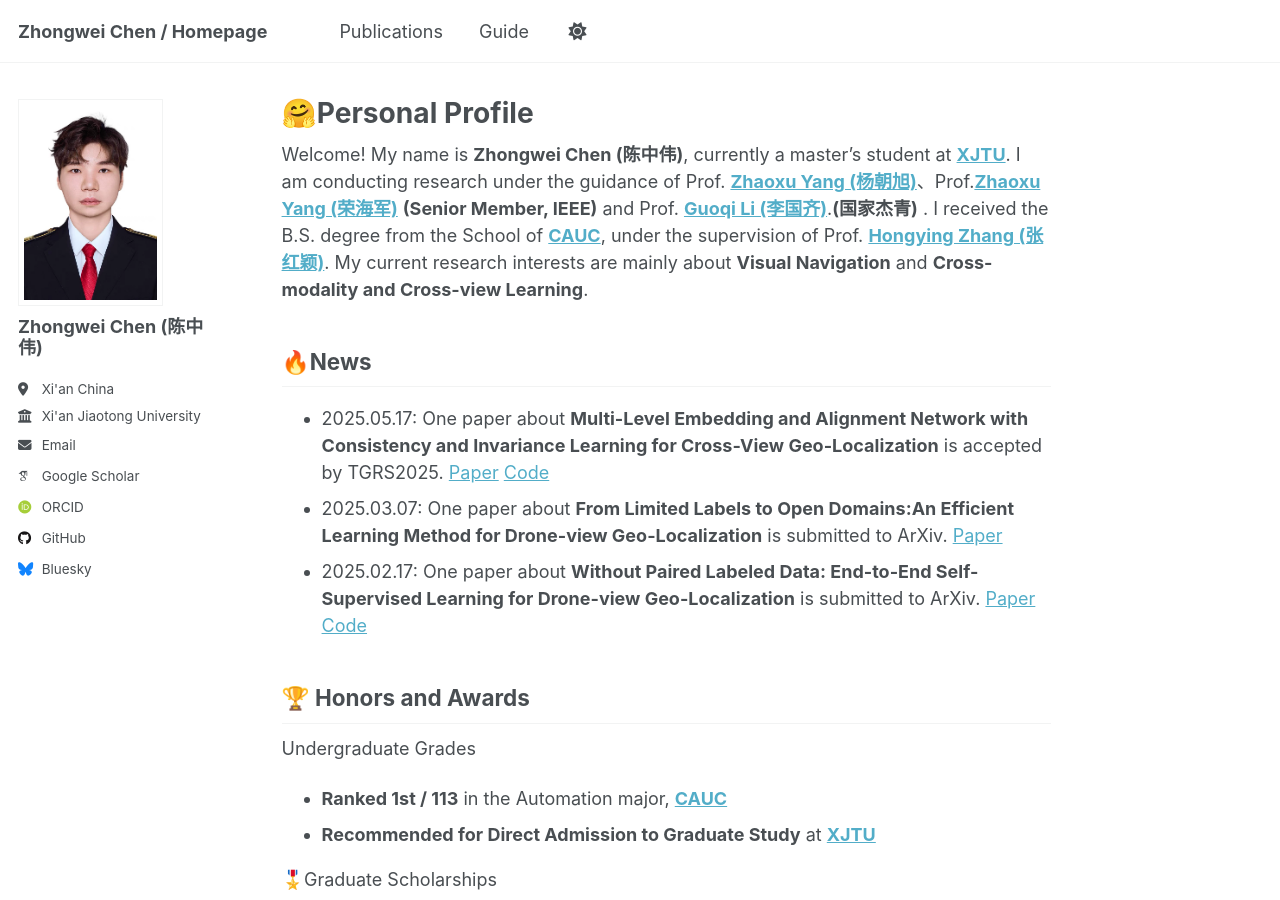
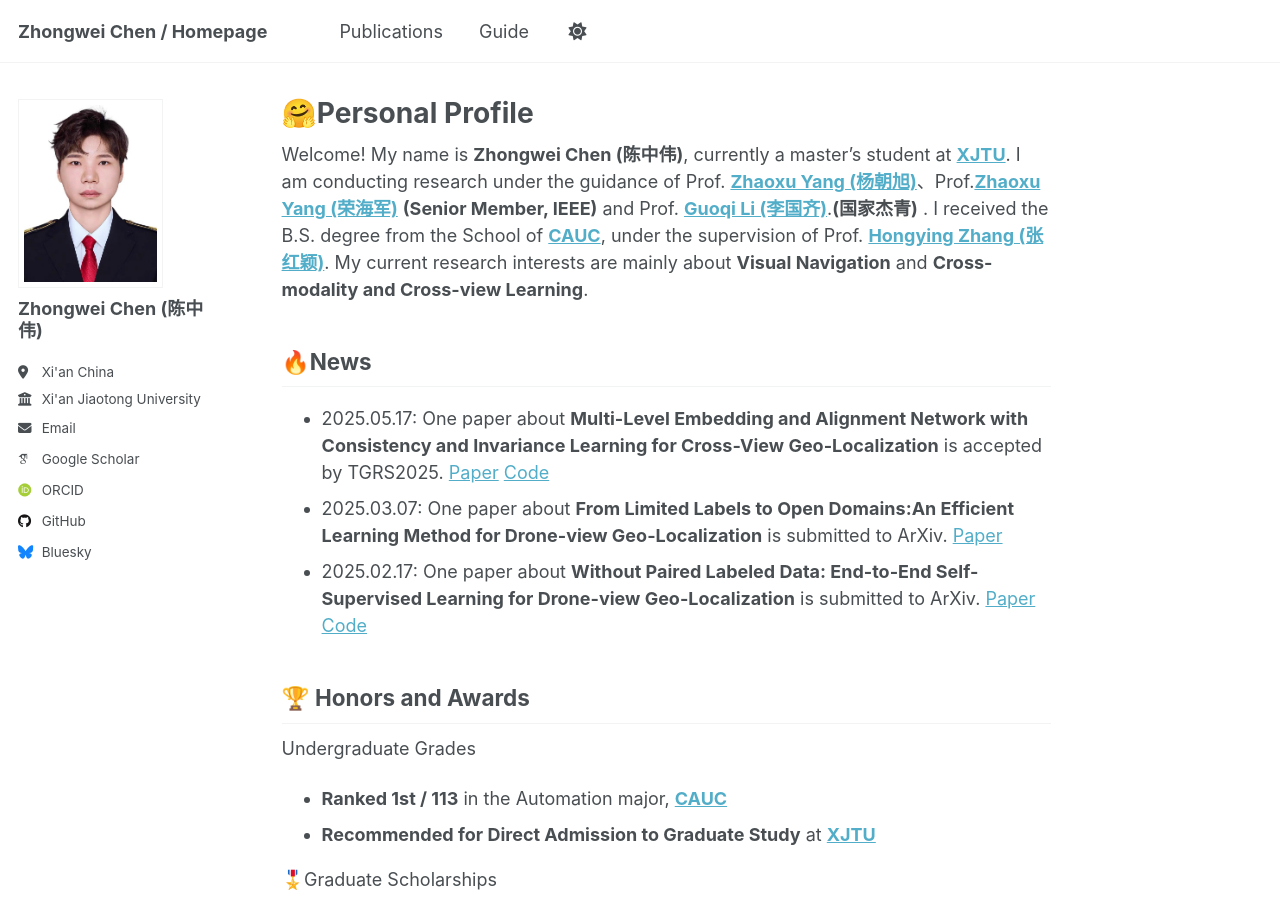
Before and after one commit to ISChenawei/ISChenawei.github.io, a Jekyll site: the page built from _pages/about.md, in a window 1280 px wide and 900 px high. Built offline with Jekyll 4.4.1, drawn with Linux system fonts in a browser that asks for light colours; some web fonts are replaced; a script that is not in the unit is left out.

Commit message:
Update _config.yml

```diff
--- a/_config.yml
+++ b/_config.yml
@@ -23,7 +23,7 @@ repository               : "academicpages/academicpages.github.io"
 #               Additional customization can be done by editing /_includes/author-profile.html
 author:
   # Biographic information
-  avatar           : "1.jpg"
+  avatar           : "A1.jpg"
   name             : "Zhongwei Chen (陈中伟)"
   pronouns         : # example: "she/her"
   bio              : ""
```
